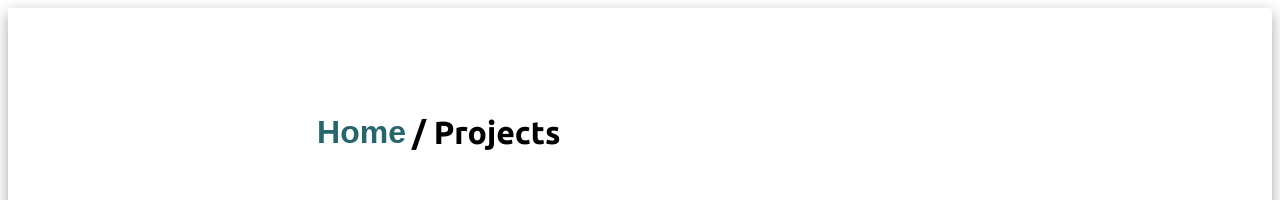
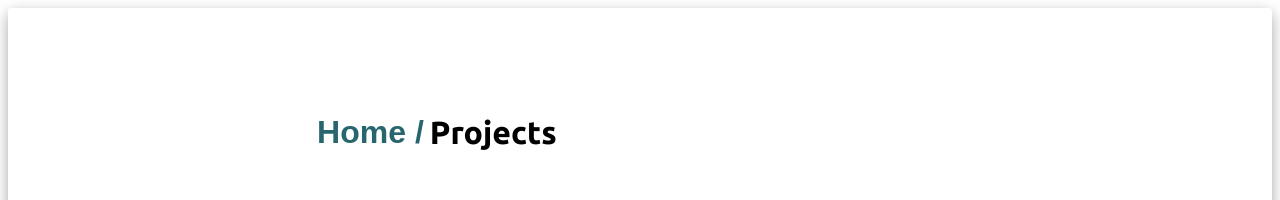
Before and after one commit to joji-kuriyathan-joy/portfolio-jkj, a React (Vite) app in the folder portfolio/: page / in a window 1280 px wide. Both pictures are taken after a click on the button "See all". Shown: the top 200 px of the page. Built offline with nearby package versions, Linux system fonts and the light colour scheme; grey boxes are pictures that could not be loaded.

Commit message:
nav change

```diff
--- a/portfolio/src/AllProjects.jsx
+++ b/portfolio/src/AllProjects.jsx
@@ -30,9 +30,9 @@ const AllProjects = ({ sendData }) => {
                 ) : (
                     <h2>
                         <button onClick={() => sendData()}>
-                            <h2>Home</h2>
+                            <h2>Home /</h2>
                         </button>
-                        / Projects
+                        Projects
                     </h2>
                 )}
             </div>
```
Also changed, not shown: 2 other files (tests, documents, lock files or other folders).
